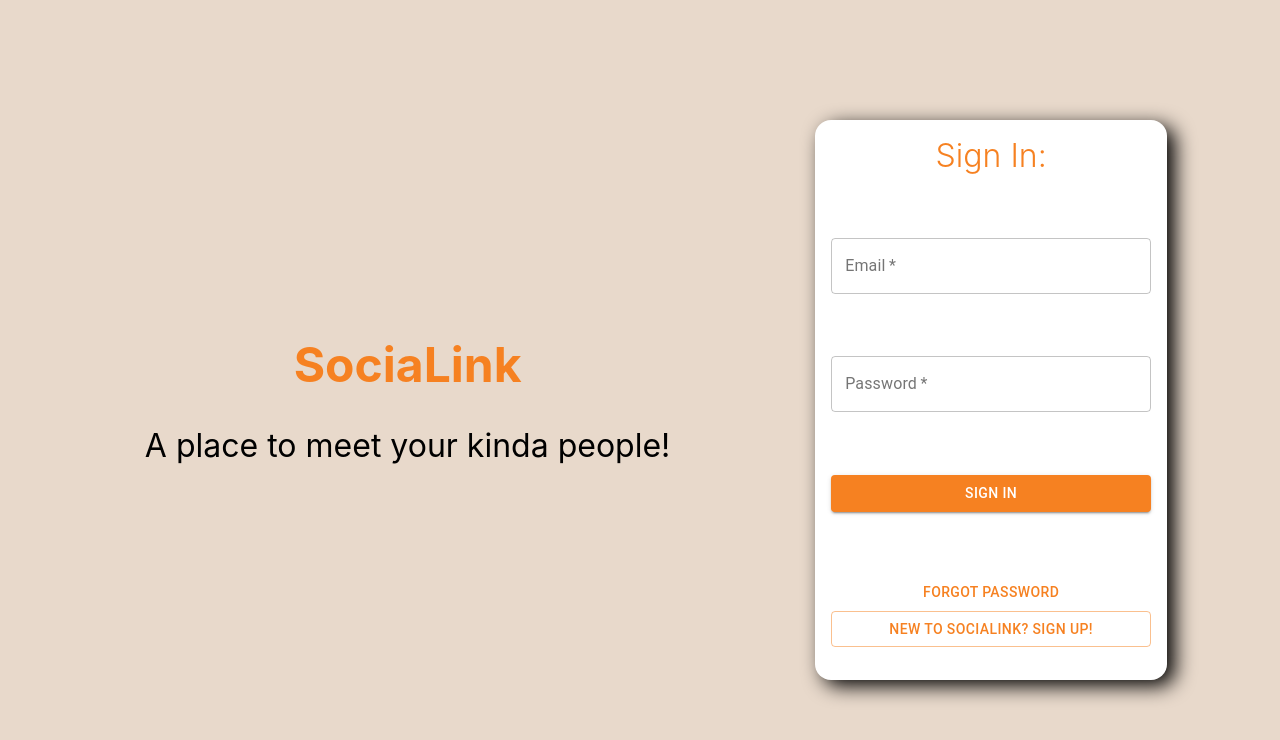
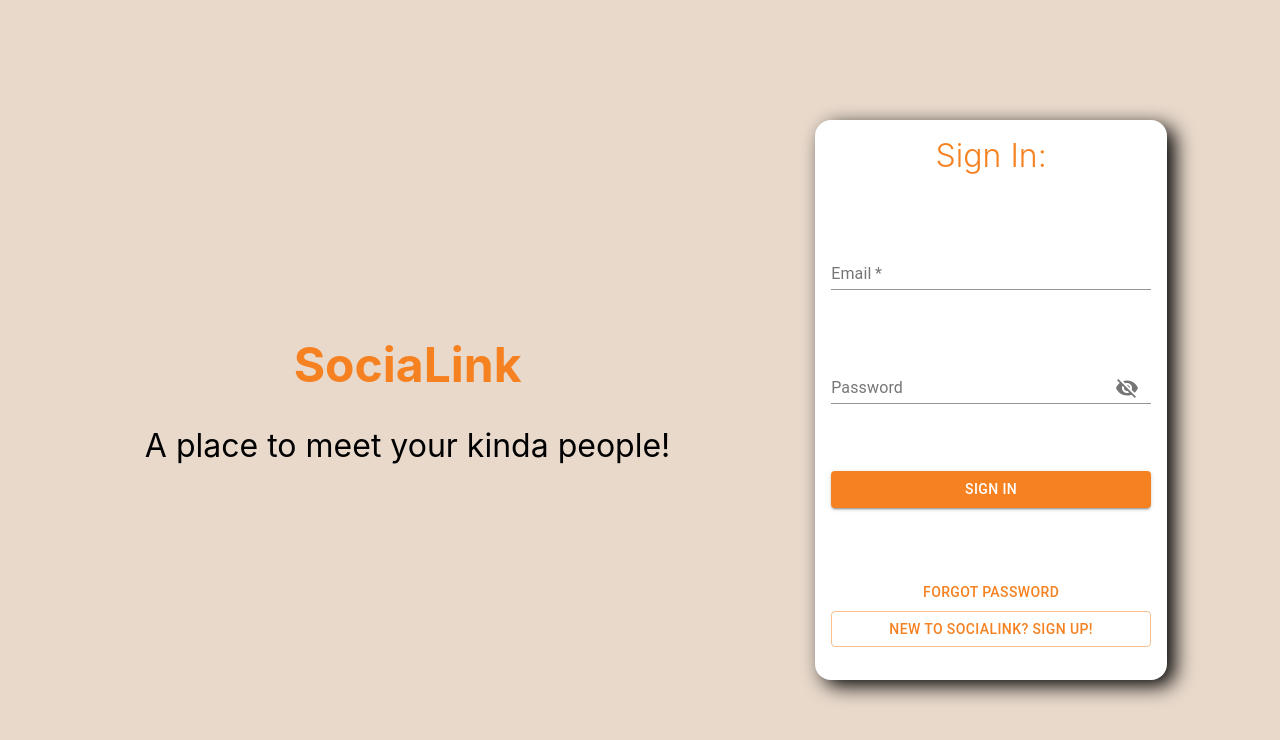
Before and after one commit to KumaranSahi/socialink, a React (Create React App) app: page / in a window 1280 px wide. Shown: the top 740 px of the page. Built offline with nearby package versions, Linux system fonts and the light colour scheme.

Commit message:
style-updated password style

```diff
--- a/src/pages/signupPage/SignupComponents/ConfirmPassword.tsx
+++ b/src/pages/signupPage/SignupComponents/ConfirmPassword.tsx
@@ -20,7 +20,6 @@ export const ConfirmPasswordContainer = ({
         <TextField
           label="Email"
           type="email"
-          variant="outlined"
           required
           fullWidth
           value={email}
@@ -33,7 +32,6 @@ export const ConfirmPasswordContainer = ({
         />
         <TextField
           label="Password"
-          variant="outlined"
           type="password"
           required
           value={password}
@@ -46,7 +44,6 @@ export const ConfirmPasswordContainer = ({
         />
         <TextField
           label="Confirm Password"
-          variant="outlined"
           type="password"
           required
           fullWidth
--- a/src/pages/signupPage/SignupComponents/Signin.tsx
+++ b/src/pages/signupPage/SignupComponents/Signin.tsx
@@ -1,6 +1,16 @@
 import classes from "../Singup.module.css";
-import { TextField, Button } from "@material-ui/core";
+import {
+  TextField,
+  Button,
+  FormControl,
+  InputLabel,
+  Input,
+  InputAdornment,
+  IconButton,
+} from "@material-ui/core";
+import { Visibility, VisibilityOff } from "@material-ui/icons";
 import { SigninContainerProps } from "../Signup.types";
+import { useState } from "react";
 
 export const SigninContainer = ({
   signInSubmit,
@@ -10,6 +20,7 @@ export const SigninContainer = ({
   password,
   authLoading,
 }: SigninContainerProps) => {
+  const [showPassword, setShowPassword] = useState(false);
   return (
     <>
       <h1>Sign In:</h1>
@@ -18,7 +29,6 @@ export const SigninContainer = ({
           <TextField
             label="Email"
             type="email"
-            variant="outlined"
             required
             fullWidth
             value={email}
@@ -33,20 +43,34 @@ export const SigninContainer = ({
             <p className={classes["error-text"]}>Please enter a valid email</p>
           )}
         </div>
-        <TextField
-          label="Password"
-          variant="outlined"
-          type="password"
-          fullWidth
-          required
+        <FormControl fullWidth>
+          <InputLabel htmlFor="standard-adornment-password">
+            Password
+          </InputLabel>
+          <Input
+            type={showPassword ? "text" : "password"}
+            className={classes["edit-form-element"]}
             value={password}
+            required={true}
             onChange={(event) =>
               signupDispatch({
                 type: "ADD_PASSWORD",
                 payload: event.target.value,
               })
             }
+            endAdornment={
+              <InputAdornment position="end">
+                <IconButton
+                  aria-label="toggle password visibility"
+                  onClick={() => setShowPassword((state) => !state)}
+                  onMouseDown={(event) => event.preventDefault()}
+                >
+                  {showPassword ? <Visibility /> : <VisibilityOff />}
+                </IconButton>
+              </InputAdornment>
+            }
           />
+        </FormControl>
         <Button
           variant="contained"
           color="primary"
--- a/src/pages/signupPage/SignupComponents/Signup.tsx
+++ b/src/pages/signupPage/SignupComponents/Signup.tsx
@@ -1,12 +1,21 @@
 import classes from "../Singup.module.css";
-import { TextField, Button, IconButton } from "@material-ui/core";
-import { PhotoCamera } from "@material-ui/icons";
+import {
+  TextField,
+  Button,
+  FormControl,
+  InputLabel,
+  Input,
+  InputAdornment,
+  IconButton,
+} from "@material-ui/core";
+import { Visibility, VisibilityOff, PhotoCamera } from "@material-ui/icons";
 import { SignupContainerProps } from "../Signup.types";
 import {
   KeyboardDatePicker,
   MuiPickersUtilsProvider,
 } from "@material-ui/pickers";
 import DateFnsUtils from "@date-io/date-fns";
+import { useState } from "react";
 
 export const SignupContainer = ({
   image,
@@ -24,7 +33,7 @@ export const SignupContainer = ({
   dob,
   dobValid,
 }: SignupContainerProps) => {
-
+  const [showPassword, setShowPassword] = useState(false);
   return (
     <>
       <h1>Sign Up:</h1>
@@ -64,7 +73,6 @@ export const SignupContainer = ({
         <div>
           <TextField
             label="Username"
-            variant="outlined"
             required
             fullWidth
             value={userName}
@@ -84,7 +92,6 @@ export const SignupContainer = ({
         <div>
           <TextField
             label="Email"
-            variant="outlined"
             type="email"
             required
             fullWidth
@@ -100,20 +107,34 @@ export const SignupContainer = ({
             <p className={classes["error-text"]}>Please enter a valid email</p>
           )}
         </div>
-        <TextField
-          label="Password"
-          variant="outlined"
-          type="password"
-          required
-          fullWidth
+        <FormControl fullWidth>
+          <InputLabel htmlFor="standard-adornment-password">
+            Password
+          </InputLabel>
+          <Input
+            type={showPassword ? "text" : "password"}
+            className={classes["edit-form-element"]}
             value={password}
+            required={true}
             onChange={(event) =>
               signupDispatch({
                 type: "ADD_PASSWORD",
                 payload: event.target.value,
               })
             }
+            endAdornment={
+              <InputAdornment position="end">
+                <IconButton
+                  aria-label="toggle password visibility"
+                  onClick={() => setShowPassword((state) => !state)}
+                  onMouseDown={(event) => event.preventDefault()}
+                >
+                  {showPassword ? <Visibility /> : <VisibilityOff />}
+                </IconButton>
+              </InputAdornment>
+            }
           />
+        </FormControl>
         <div>
           <MuiPickersUtilsProvider utils={DateFnsUtils}>
             <KeyboardDatePicker
@@ -131,7 +152,9 @@ export const SignupContainer = ({
             />
           </MuiPickersUtilsProvider>
           {!dobValid && (
-            <p className={classes["error-text"]}>You should be above the age of 13 to open an account</p>
+            <p className={classes["error-text"]}>
+              You should be above the age of 13 to open an account
+            </p>
           )}
         </div>
         <Button
```
Lines whose indentation alone changed are shown as unchanged.
